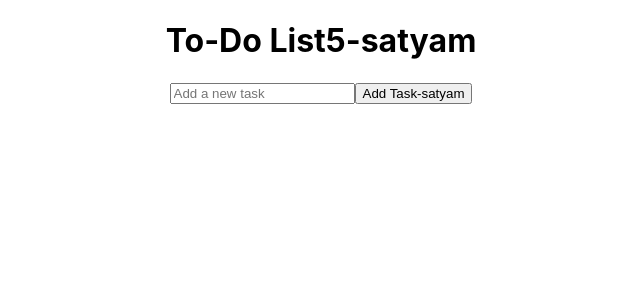
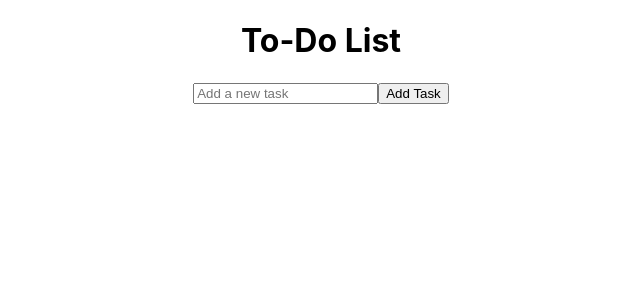
Before and after one commit to codeksatyam/todo, a React (Create React App) app: page / in a window 1280 px wide. Shown: the top 300 px of the page, without its empty margins (319-959 px from the left). Built offline with nearby package versions, Linux system fonts and the light colour scheme.

Commit message:
removing satyam-by updating files

```diff
--- a/src/App.js
+++ b/src/App.js
@@ -19,14 +19,14 @@ function App() {
 
   return (
     <div className="App">
-      <h1>To-Do List5-satyam</h1>
+      <h1>To-Do List</h1>
       <input
         type="text"
         value={newTask}
         onChange={(e) => setNewTask(e.target.value)}
         placeholder="Add a new task"
       />
-      <button onClick={addTask}>Add Task-satyam</button>
+      <button onClick={addTask}>Add Task</button>
       <ul>
         {tasks.map((task, index) => (
           <li key={index}>
```
